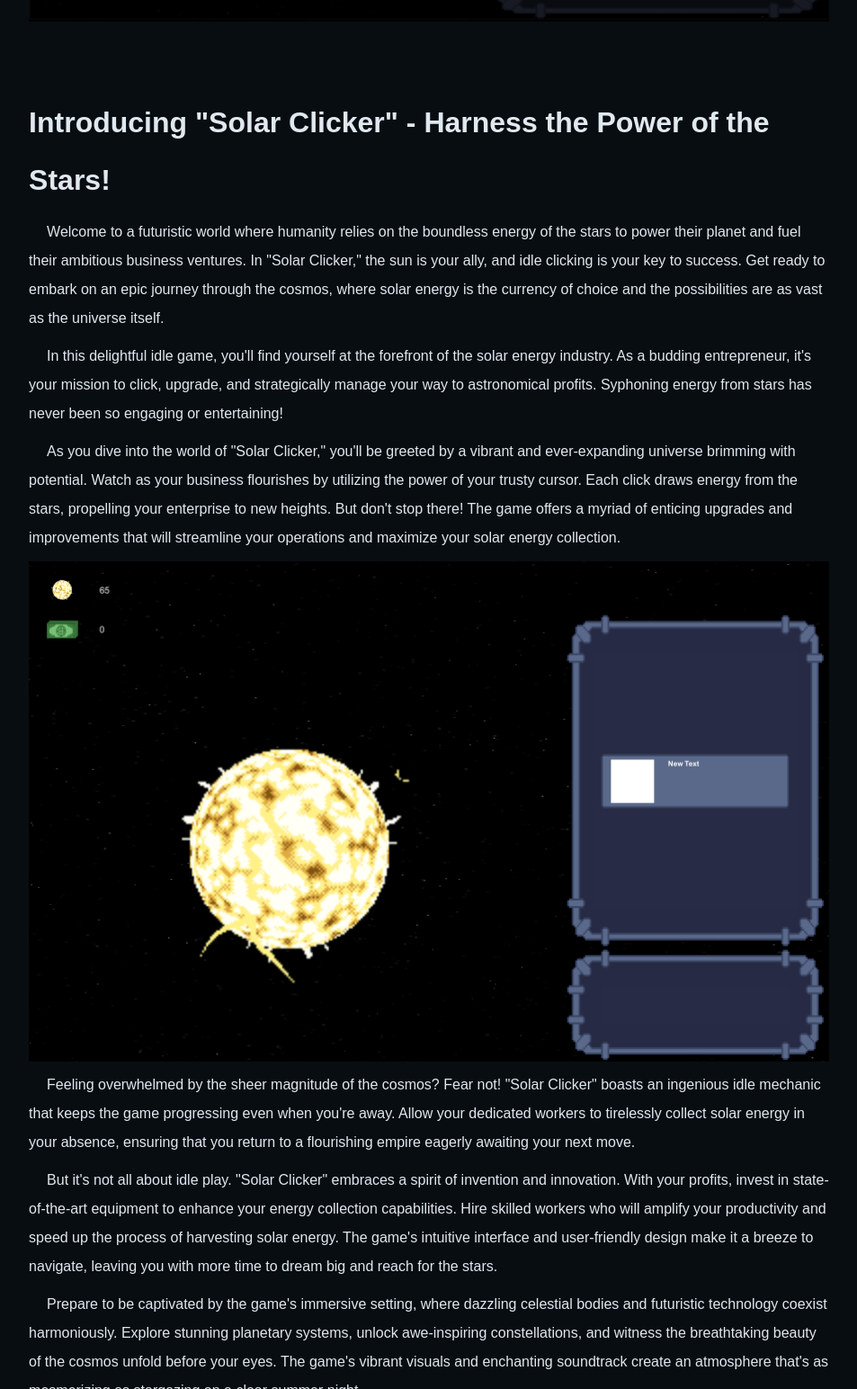
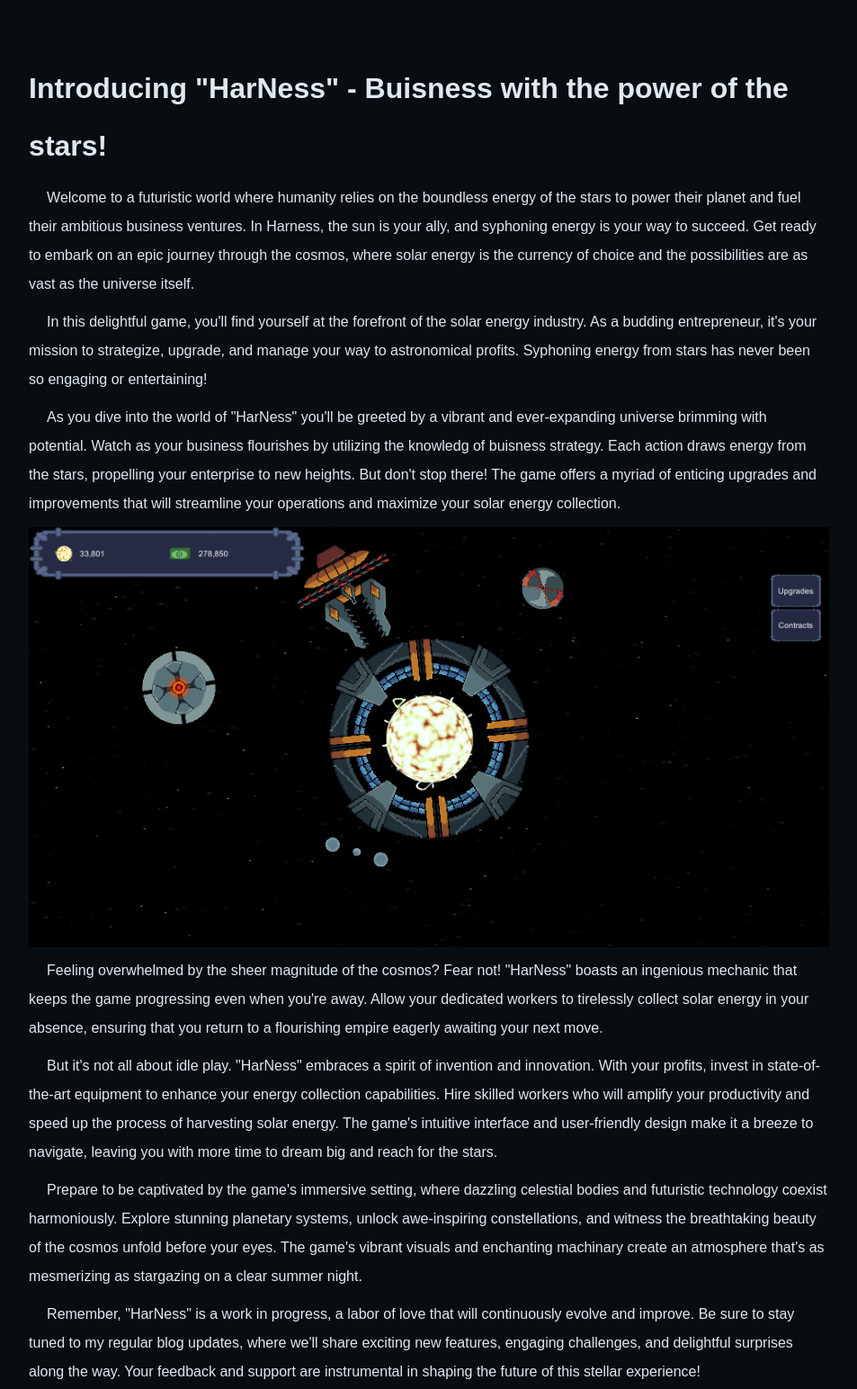
Before and after one commit to HotSoz/Raymond-Nhim, a plain HTML site: page projects/solar-clicker.html in a window 1280 px wide. Shown: the part 563-2107 px from the top of the page at 90% size, without its empty margins (163-1116 px from the left). Drawn offline with Linux system fonts and the light colour scheme.

Commit message:
update for November 2023

```diff
--- a/js/cards-data.js
+++ b/js/cards-data.js
@@ -58,8 +58,8 @@ let Cards = [
     },
     {
         svg: 'game.svg',
-        title: 'Solar Clicker',
-        image: 'solar-clicker-img.png',
+        title: 'HarNess',
+        image: 'HarNess (1).png',
         text: 'A standard cookie clicker like game with a little twist that involves solar power instead of just cookies. Dive into the wonders of solar energy and many different planets to click. Learn something new with tips or fun facts about the vast universe. Welcome to Solar Clicker',
         link: 'projects/solar-clicker.html',
         techs: ['Unity', 'Aesprite'],
--- a/projects/solar-clicker.html
+++ b/projects/solar-clicker.html
@@ -13,47 +13,47 @@
   <body>
     <div class="hero rel">
       <div class="img-block rel">
-        <img src="images/solar-clicker-img.png" alt="Solar clicker image" />
+        <img src="images/Harness (1).png" alt="Starting HarNess Image" />
         <div class="overlay"></div>
       </div>
-      <h1 class="title abs">Solar Clicker: A cookie clicker game.</h1>
+      <h1 class="title abs">HarNess: A Buisness Management Game</h1>
     </div>
     <div class="description">
-      <h4>Introducing "Solar Clicker" - Harness the Power of the Stars!</h4>
+      <h4>Introducing "HarNess" - Buisness with the power of the stars!</h4>
       <p>
         Welcome to a futuristic world where humanity relies on the boundless
         energy of the stars to power their planet and fuel their ambitious
-        business ventures. In "Solar Clicker," the sun is your ally, and idle
-        clicking is your key to success. Get ready to embark on an epic journey
+        business ventures. In Harness, the sun is your ally, and syphoning energy is your way to succeed.
+        Get ready to embark on an epic journey
         through the cosmos, where solar energy is the currency of choice and the
         possibilities are as vast as the universe itself.
       </p>
       <p>
-        In this delightful idle game, you'll find yourself at the forefront of
+        In this delightful game, you'll find yourself at the forefront of
         the solar energy industry. As a budding entrepreneur, it's your mission
-        to click, upgrade, and strategically manage your way to astronomical
+        to strategize, upgrade, and manage your way to astronomical
         profits. Syphoning energy from stars has never been so engaging or
         entertaining!
       </p>
       <p>
-        As you dive into the world of "Solar Clicker," you'll be greeted by a
+        As you dive into the world of "HarNess" you'll be greeted by a
         vibrant and ever-expanding universe brimming with potential. Watch as
-        your business flourishes by utilizing the power of your trusty cursor.
-        Each click draws energy from the stars, propelling your enterprise to
+        your business flourishes by utilizing the knowledg of buisness strategy.
+        Each action draws energy from the stars, propelling your enterprise to
         new heights. But don't stop there! The game offers a myriad of enticing
         upgrades and improvements that will streamline your operations and
         maximize your solar energy collection.
       </p>
-      <img src="images/solar-clicker.png" alt="Solar Clicker UI" />
+      <img src="images/Harness (2).png" alt="HarNess Tech" />
       <p>
         Feeling overwhelmed by the sheer magnitude of the cosmos? Fear not!
-        "Solar Clicker" boasts an ingenious idle mechanic that keeps the game
+        "HarNess" boasts an ingenious mechanic that keeps the game
         progressing even when you're away. Allow your dedicated workers to
         tirelessly collect solar energy in your absence, ensuring that you
         return to a flourishing empire eagerly awaiting your next move.
       </p>
       <p>
-        But it's not all about idle play. "Solar Clicker" embraces a spirit of
+        But it's not all about idle play. "HarNess" embraces a spirit of
         invention and innovation. With your profits, invest in state-of-the-art
         equipment to enhance your energy collection capabilities. Hire skilled
         workers who will amplify your productivity and speed up the process of
@@ -67,23 +67,23 @@
         celestial bodies and futuristic technology coexist harmoniously. Explore
         stunning planetary systems, unlock awe-inspiring constellations, and
         witness the breathtaking beauty of the cosmos unfold before your eyes.
-        The game's vibrant visuals and enchanting soundtrack create an
+        The game's vibrant visuals and enchanting machinary create an
         atmosphere that's as mesmerizing as stargazing on a clear summer night.
       </p>
       <p>
-        Remember, "Solar Clicker" is a work in progress, a labor of love that
-        will continuously evolve and improve. Be sure to stay tuned to our
+        Remember, "HarNess" is a work in progress, a labor of love that
+        will continuously evolve and improve. Be sure to stay tuned to my
         regular blog updates, where we'll share exciting new features, engaging
         challenges, and delightful surprises along the way. Your feedback and
         support are instrumental in shaping the future of this stellar
         experience!
       </p>
-      <img src="images/solar-clicker-2.png" alt="Solar Clicker: A Star" />
+      <img src="images/Harness (3).png" alt="HarNess UI" />
       <p>
         So, are you ready to embark on an interstellar adventure? Join us in
-        "Solar Clicker" and witness firsthand the power of the sun, the
+        "HarNess" and witness firsthand the power of the sun, the
         limitless potential of the stars, and the thrill of building your own
-        solar empire. Start clicking, start collecting, and let your cosmic
+        solar empire. Start engaging, start collecting, and let your cosmic
         journey begin!
       </p>
     </div>
```
Also changed, not shown: projects/images/HarNess (1).png (added), projects/images/HarNess (2).png (added), projects/images/HarNess (3).png (added).
